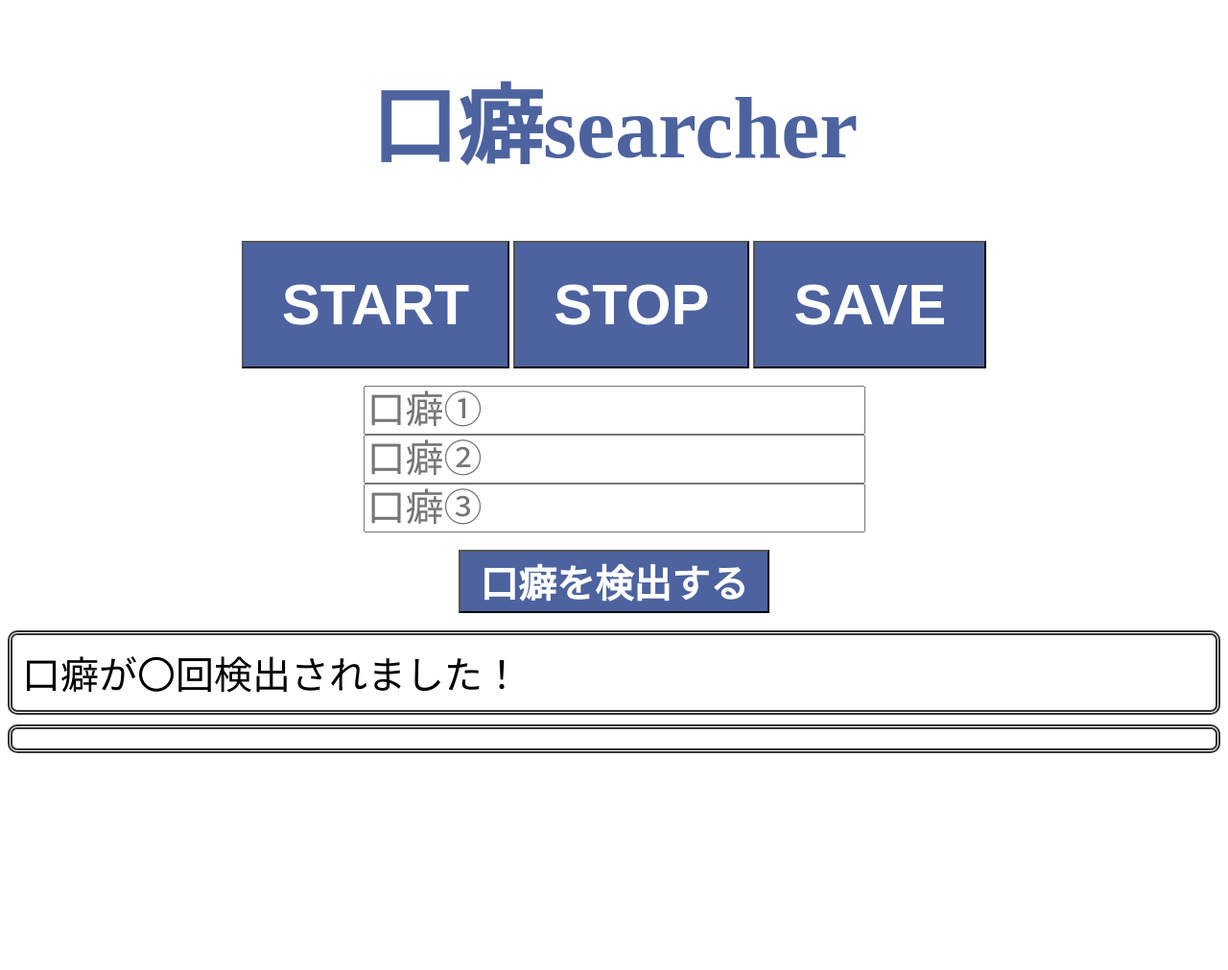
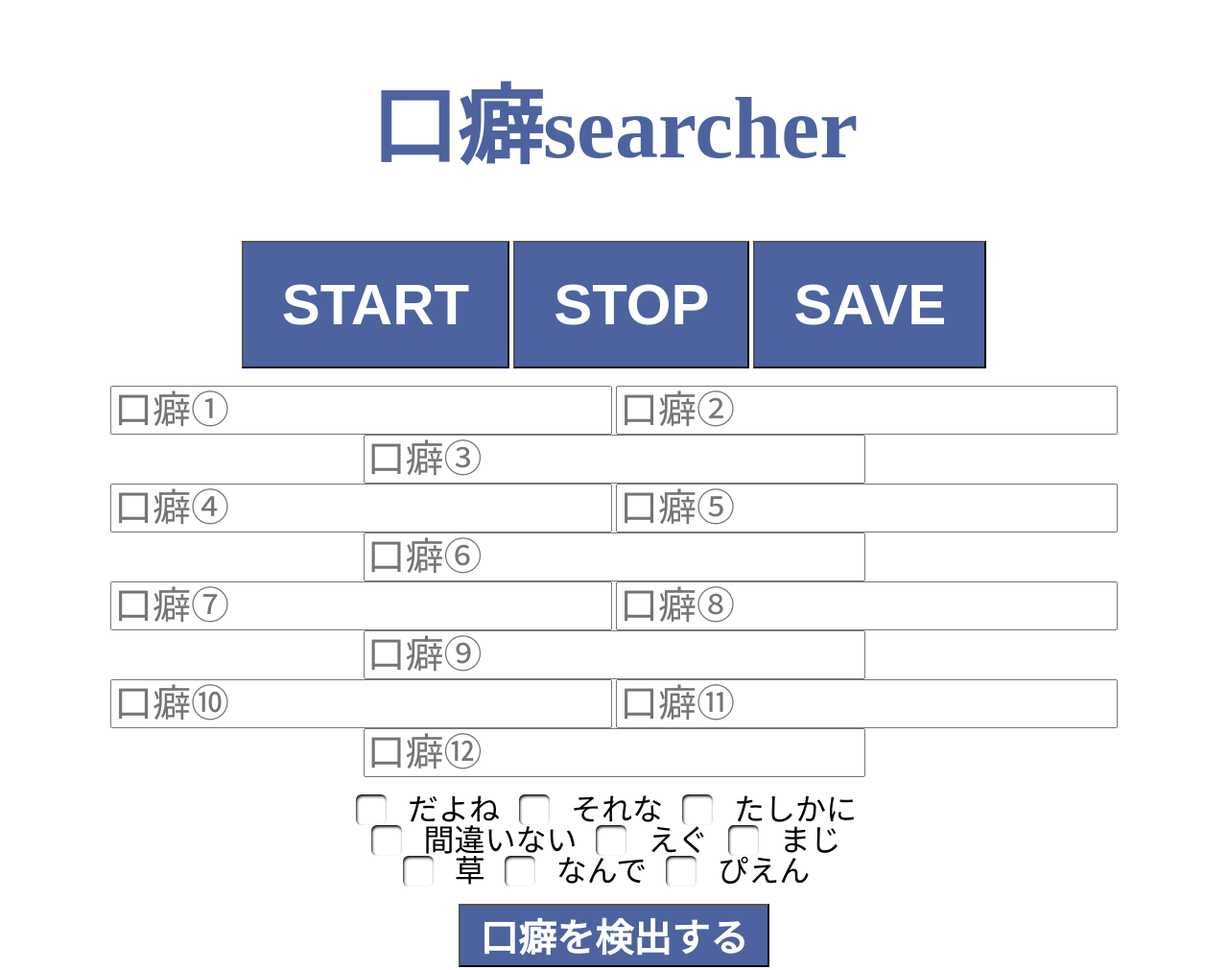
Before and after one commit to F-fukuoka/searcher, a plain HTML site: page main.html in a window 1280 px wide. Shown: the top 1011 px of the page at 96% size. Before the commit the page ends 800 px from the top, so only its background shows below. Drawn offline with Linux system fonts and the light colour scheme.

Commit message:
checkboxの追加

```diff
--- a/main.css
+++ b/main.css
@@ -42,6 +42,75 @@ input.textb2{
 input.textb3{
     font-size:40px;
 }
+
+input.textb4{
+    font-size:40px;
+}
+input.textb5{
+    font-size:40px;
+}
+input.textb6{
+    font-size:40px;
+}
+input.textb7{
+    font-size:40px;
+}
+input.textb8{
+    font-size:40px;
+}
+input.textb9{
+    font-size:40px;
+}
+
+input.textb10{
+    font-size:40px;
+}
+input.textb11{
+    font-size:40px;
+}
+input.textb12{
+    font-size:40px;
+}
+/*.kensaku2{
+
+    margin: 0 auto;
+}*/
+.kensaku label{
+   padding-left:   38px;     /* ラベルの位置 */
+  font-size:    32px;
+  line-height:    32px;
+  display:    inline-block;
+  cursor:     pointer;
+  position:   relative;
+}
+/* ボックスのスタイル */
+.kensaku label:before {
+  content:    '';
+  width:      32px;     /* ボックスの横幅 */
+  height:     32px;     /* ボックスの縦幅 */
+  display:    inline-block;
+  position:   absolute;
+  left:     0;
+  background-color: #fff;
+  -webkit-box-shadow:   inset 1px 2px 3px 0px #000;
+  box-shadow:   inset 1px 2px 3px 0px #000;
+  border-radius:    6px 6px 6px 6px;
+}
+/* 元のチェックボックスを表示しない */
+.kensaku input[type=checkbox] {
+  display:    none;
+}
+/* チェックした時のスタイル */
+.kensaku input[type=checkbox]:checked + label:before {
+  content:    '\2713';    /* チェックの文字 */
+  font-size:    34px;     /* チェックのサイズ */
+  color:      #fff;     /* チェックの色 */
+  background-color: #06f;     /* チェックした時の色 */
+}
+.btn{
+    text-align: center;
+      margin: 0 auto;
+}
 input.b4{
     font-size:40px;
     font-weight: bold;
--- a/main.html
+++ b/main.html
@@ -20,10 +20,40 @@
              </span>
     </div>
     <div class="kensaku"><br>
-        <input type="text" name="id" class="textb1" placeholder="口癖①"><br>
-        <input type="text" name="id" class="textb2" placeholder="口癖②"><br>
+        <input type="text" name="id" class="textb1" placeholder="口癖①">
+        <input type="text" name="id" class="textb2" placeholder="口癖②">
         <input type="text" name="id" class="textb3" placeholder="口癖③"><br>
+        <input type="text" name="id" class="textb4" placeholder="口癖④">
+        <input type="text" name="id" class="textb5" placeholder="口癖⑤">
+        <input type="text" name="id" class="textb6" placeholder="口癖⑥"><br>
+        <input type="text" name="id" class="textb7" placeholder="口癖⑦">
+        <input type="text" name="id" class="textb8" placeholder="口癖⑧">
+        <input type="text" name="id" class="textb9" placeholder="口癖⑨"><br>
+        <input type="text" name="id" class="textb10" placeholder="口癖⑩">
+        <input type="text" name="id" class="textb11" placeholder="口癖⑪">
+        <input type="text" name="id" class="textb12" placeholder="口癖⑫"><br>
         <br>
+       <input type="checkbox" id="ku1"class="k1" value="1">
+       <label for="ku1">だよね　</label>
+        <input type="checkbox" id="ku2"class="k2" value="2">
+       <label for="ku2">それな　</label>
+       <input type="checkbox" id="ku3"class="k3" value="3">
+       <label for="ku3">たしかに　</label><br>
+       <input type="checkbox" id="ku4"class="k4" value="4">
+       <label for="ku4">間違いない　</label>
+       <input type="checkbox" id="ku5"class="k5" value="5">
+       <label for="ku5">えぐ　</label>
+       <input type="checkbox" id="ku6"class="k6" value="6">
+       <label for="ku6">まじ　</label><br>
+       <input type="checkbox" id="ku7"class="k7" value="7">
+       <label for="ku7">草　</label>
+       <input type="checkbox" id="ku8"class="k8" value="8">
+       <label for="ku8">なんで　</label>
+       <input type="checkbox" id="ku9"class="k9" value="9">
+       <label for="ku9">ぴえん　</label>
+    </div><br>
+
+       <div class="btn">
         <input type="button" class="b4" value="口癖を検出する">
     </div>
       <br>
```
